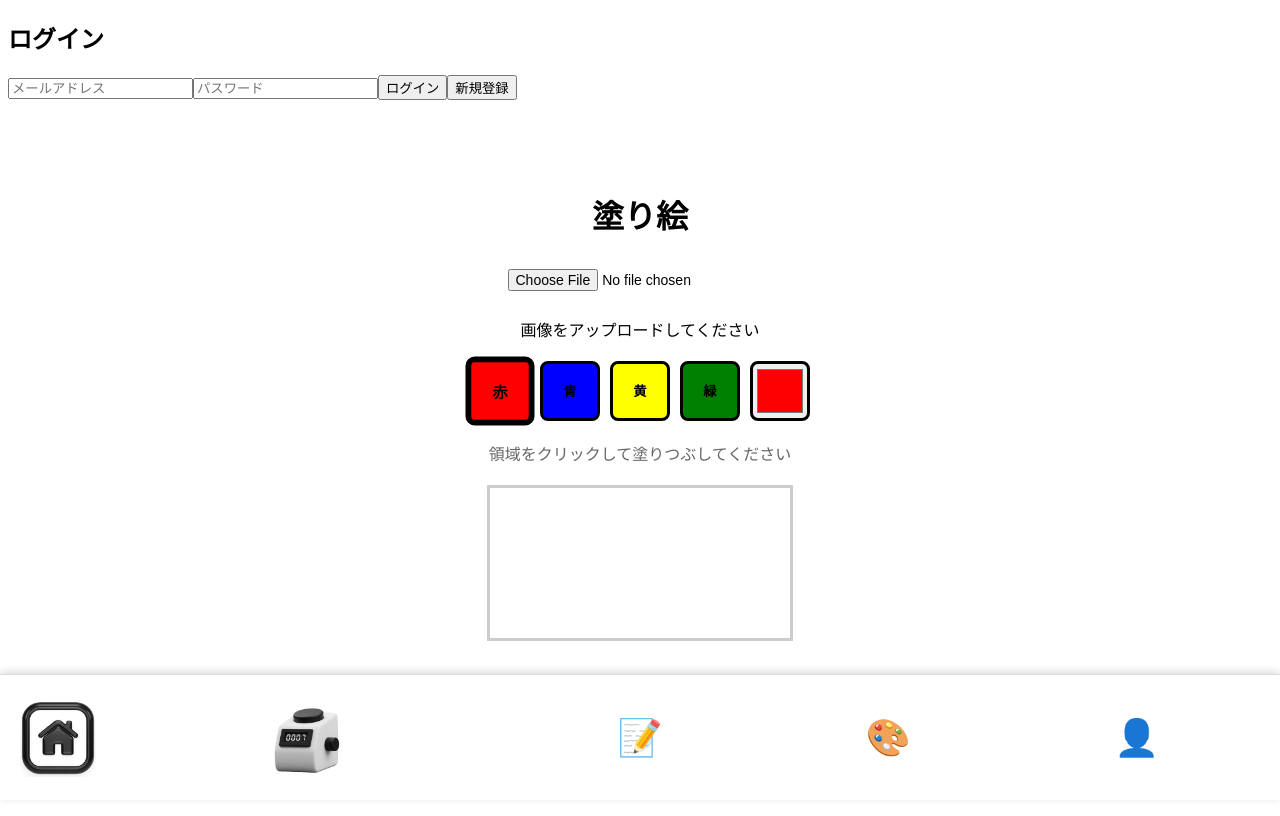
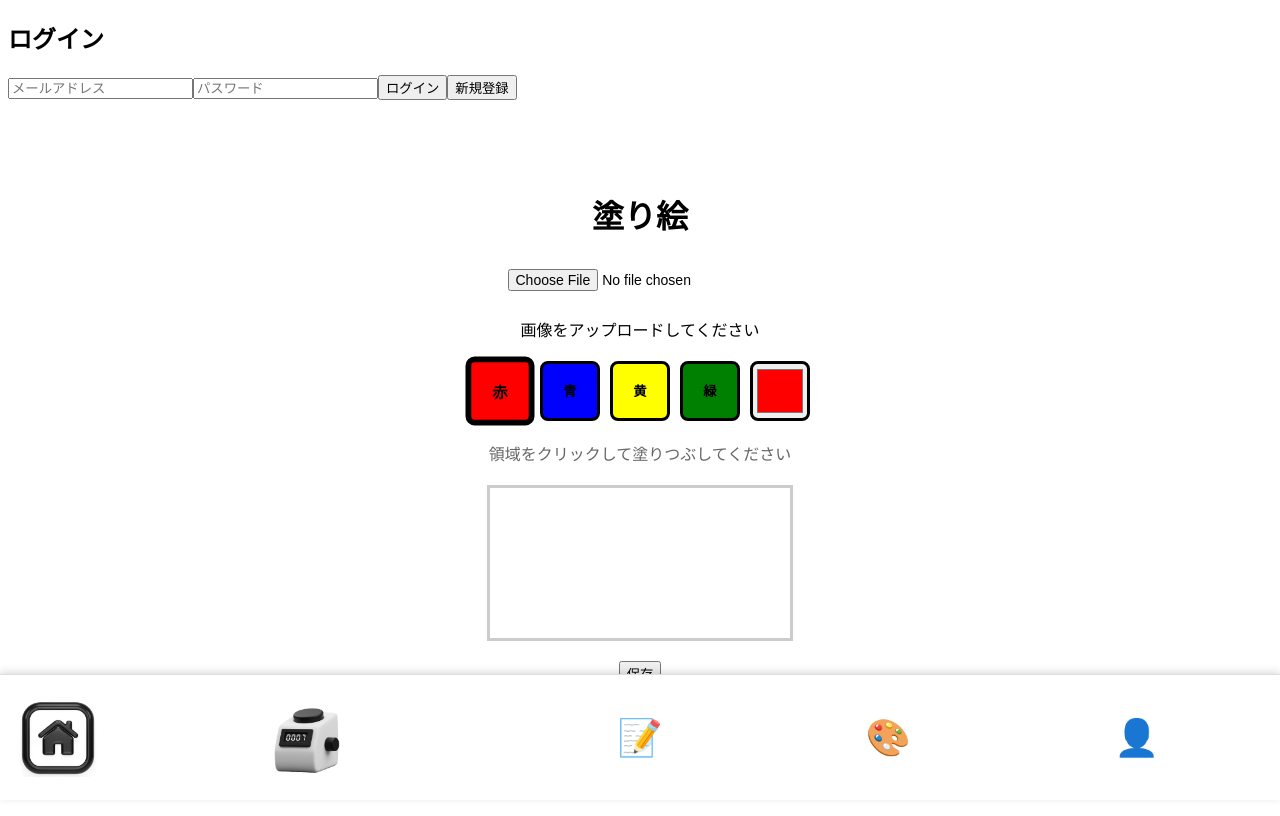
Before and after one commit to hototohototo/my-app-memo-counter-coloring, a Vue app: page /coloring in a window 1280 px wide. Shown: the top 816 px of the page. Built offline with nearby package versions, Linux system fonts and the light colour scheme; no server answers.

Commit message:
Update Coloring (save initialize zoom)

```diff
--- a/index.html
+++ b/index.html
@@ -3,7 +3,7 @@
   <head>
     <meta charset="UTF-8">
     <link rel="icon" href="/favicon.ico">
-    <meta name="viewport" content="width=device-width, initial-scale=1, maximum-scale=1, user-scalable=no">
+    <meta name="viewport" content="width=device-width, initial-scale=1">
     <title>Vite App</title>
   </head>
   <body>
--- a/src/views/Coloring.vue
+++ b/src/views/Coloring.vue
@@ -1,5 +1,15 @@
  <script setup>
+// 出来たこと
+// アップロード時に初期化
+// 塗り絵画像スマホに保存
+// 画面拡大
+// すでに塗られてるところの色を取得
+
 //やりたいこと
+// 過去の塗り絵データをページ内に保存して、一覧表示できるようにする
+
+
+
 import { ref, watch, onMounted, onUnmounted } from 'vue'
 import { useAuth } from '../composables/useAuth.js'
 import { useFirebaseData } from '../composables/useFirebaseData'
@@ -61,6 +71,7 @@ const loadImage = (event) => {
       ctx.value.drawImage(img, 0, 0)
       // Data URL を保存（Firebase に保存可能）
       coloringData.value.file = dataUrl
+      coloringData.value.coloredData = null  // 古い塗りつぶしをクリア
       console.log('画像を読み込みました:', img.width, 'x', img.height)
     }
     img.src = dataUrl
@@ -243,6 +254,15 @@ onUnmounted(() => {
   window.removeEventListener('keydown', handleKeydown)
 })
 
+// 画像をデバイスに保存
+const saveToDevice = () => {
+  if (!canvas.value) return
+  const link = document.createElement('a')
+  link.download = 'coloring_image.png'
+  link.href = canvas.value.toDataURL('image/png')
+  link.click()
+}
+
 </script>
 
 <template>
@@ -279,6 +299,7 @@ onUnmounted(() => {
       <button @click="resetCanvas">リセット</button>
       <button @click="undo">一つ戻る</button>
     </div>
+    <button @click="saveToDevice">保存</button>
   </div>
 </template>
 
```
Also changed, not shown: src/App.vue (+3 -14 lines), src/views/Counter.vue (+2 -52 lines), src/views/Memo.vue (+3 -7 lines).
